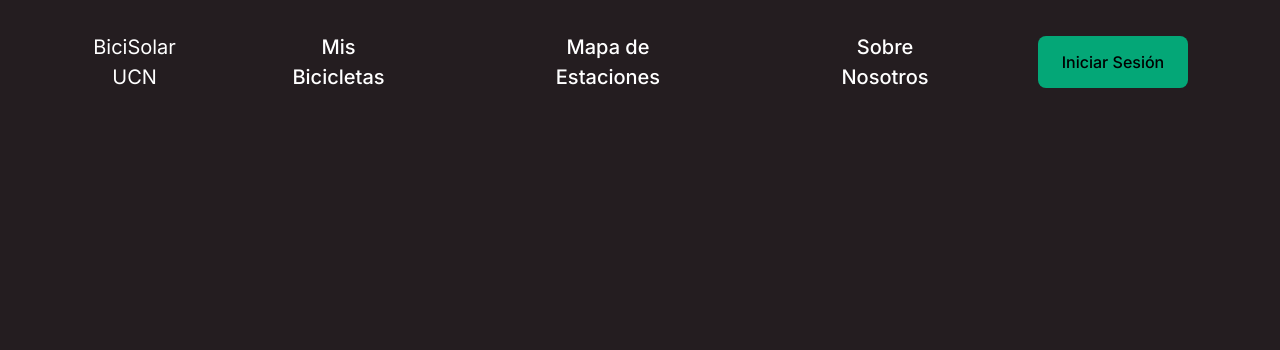
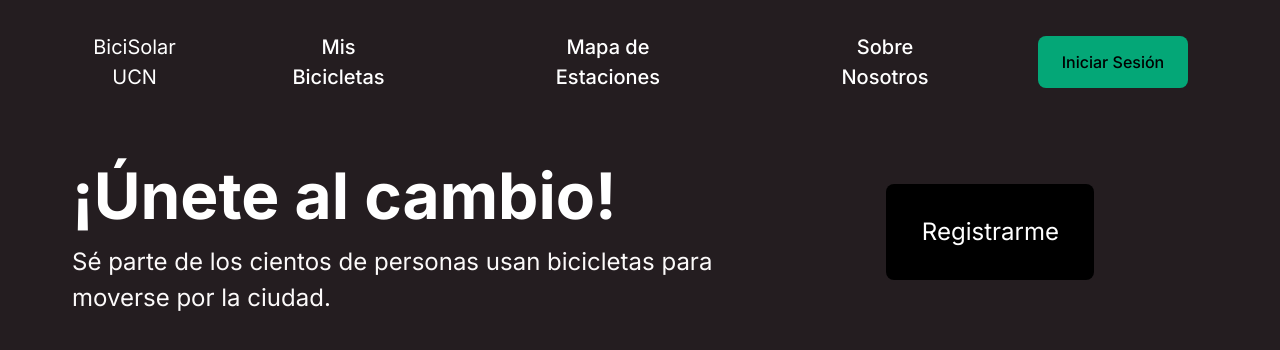
Before and after one commit to MotelPaso/Bicicletero, a React (Vite) app in the folder frontend/: page / in a window 1280 px wide. Shown: the top 350 px of the page. Built offline with nearby package versions, Linux system fonts and the light colour scheme.

Commit message:
fix landing page

```diff
--- a/frontend/src/App.jsx
+++ b/frontend/src/App.jsx
@@ -16,7 +16,7 @@ function App() {
 			<NavBar />
 			<main className="main-content mx-10">
 				<Routes>
-					<Route path="/inicio" element={<Inicio />} />
+					<Route path="/" element={<Inicio />} />
 					<Route path="/mis-bicis" element={<MisBicis />} />
 					<Route path="/estaciones" element={<Estaciones />} />
 					<Route path="/acerca" element={<About />} />
--- a/frontend/src/components/NavBar.jsx
+++ b/frontend/src/components/NavBar.jsx
@@ -4,7 +4,7 @@ import LoginButton from "./LoginButton";
 function NavBar() {
 	return (
 		<nav className="flex flex-row justify-between items-center mb-6 px-10">
-			<Link className="text-(--DTitle)" to="/inicio">
+			<Link className="text-(--DTitle)" to="/">
 				<p className="text-[20px]">BiciSolar UCN</p>
 			</Link>
 
```
